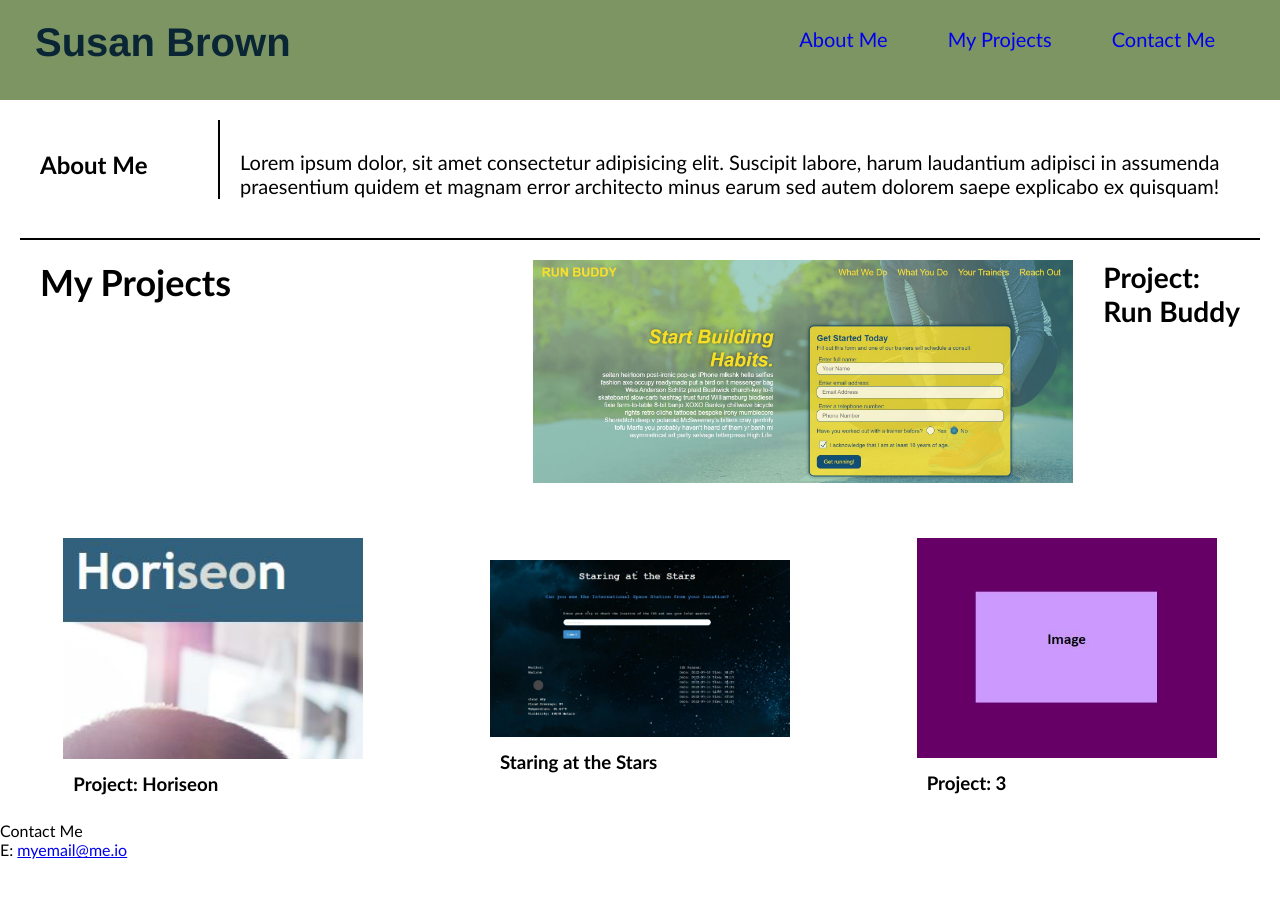
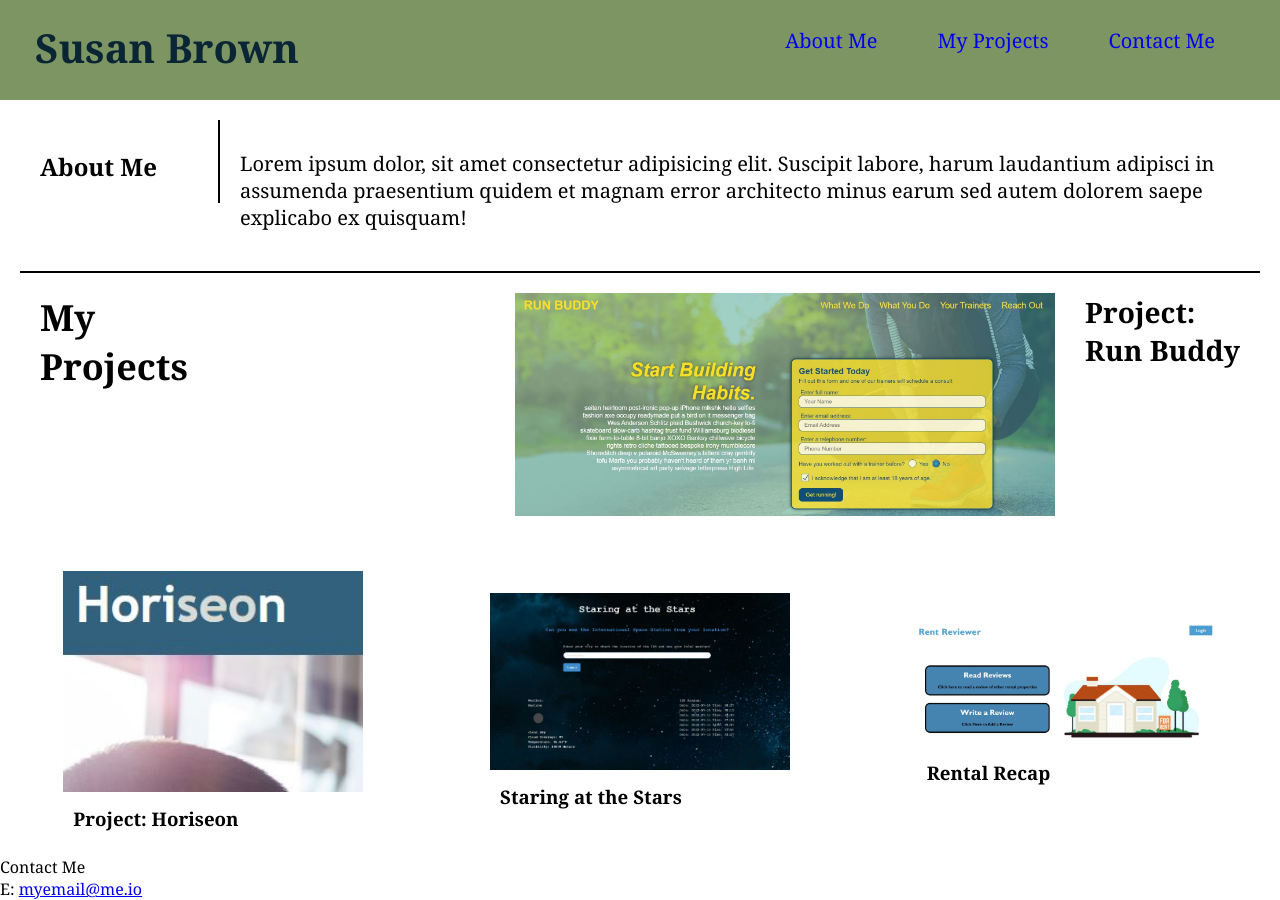
Before and after one commit to SuB-GH/my-coding-portfolio, a plain HTML site: page index.html in a window 1280 px wide. Before the commit the page ends 859 px from the top, so only its background shows below. Drawn offline with Linux system fonts and the light colour scheme.

Commit message:
add group project# 2

```diff
--- a/assets/css/style.css
+++ b/assets/css/style.css
@@ -1,6 +1,6 @@
 
 * {
-    font-family: 'Trebuchet MS', 'Lucida Sans Unicode', 'Lucida Grande', 'Lucida Sans', Arial, sans-serif;
+    font-family: Cambria, Cochin, Georgia, Times, 'Times New Roman', serif;
     background-color: white;
     margin: 0;
     padding: 0;
@@ -10,7 +10,7 @@
 
 
 h1 {text-align: center;
-    font-family:'Franklin Gothic Medium', 'Arial Narrow', Arial, sans-serif;
+    font-family: Cambria, Cochin, Georgia, Times, 'Times New Roman', serif;
     color: rgb(10, 37, 52);
 
 
@@ -30,7 +30,7 @@ header {
     top: 0;
     z-index: 9999;
 
-header img {}
+    header img {}
     height: 100px;
     flex: wrap;
 }
--- a/index.html
+++ b/index.html
@@ -1,6 +1,7 @@
 <!DOCTYPE html>
 
 <html lang="en">
+
 <head>
   <meta charset="UTF-8" />
   <title>My Coding Portfolio</title>
@@ -15,50 +16,36 @@
 
     <h1>Susan Brown</h1>
 
-
     <nav>
       <!-- unordered list item -->
-
       <ul>
         <!--List item elememt-->
         <li>
-
           <a href="#about-me">About Me</a>
-
         </li>
 
         <li>
-
           <a href="#my-projects">My Projects</a>
         </li>
 
         <li>
           <a href="#contact-me">Contact Me</a>
-
         </li>
       </ul>
-
-
     </nav>
-
 
   </header>
 
 
   <!--"about me" section -->
   <section id="about-me" class="bio">
-
     <h2 class="section-title primary-border">About Me</h2>
-
-
   </section>
 
   <section id="about-me" class="bio-descrip">
-
-
-
     </p>
-        Lorem ipsum dolor, sit amet consectetur adipisicing elit. Suscipit labore, harum laudantium adipisci in assumenda praesentium quidem et magnam error architecto minus earum sed autem dolorem saepe explicabo ex quisquam!
+    Lorem ipsum dolor, sit amet consectetur adipisicing elit. Suscipit labore, harum laudantium adipisci in assumenda
+    praesentium quidem et magnam error architecto minus earum sed autem dolorem saepe explicabo ex quisquam!
 
     </p>
   </section>
@@ -125,12 +112,12 @@
 
       <div class="alt-project">
 
-                  <a href="https://sub-gh.github.io/Horiseon-refactor-for-accessibility/">
-                  <img src="./assets/images/project 3.JPG" alt="image of Project 3 landing page" />
+        <a href="https://github.com/sczygelski/order-up.git">
+          <img src="./assets/images/Rental Recap img.JPG" alt="image of Project 3 landing page" />
 
         </a>
 
-                  <h3 class="project-name">Project: 3</h3>
+        <h3 class="project-name">Rental Recap</h3>
 
 
       </div>
@@ -138,20 +125,12 @@
   </div>
 
 
-
-
-
   <!--"contact-me" section -->
   <section id="contact-me" class="contact">
     <div>
-      Contact Me <br/>
+      Contact Me <br />
       E: <a href="mailto:me.io">myemail@me.io</a>
 
     </div>
   </section>
-
-
-
-
-
 </body>
```
Also changed, not shown: assets/images/Rental Recap img.JPG (added). Lines whose indentation alone changed are shown as unchanged.
